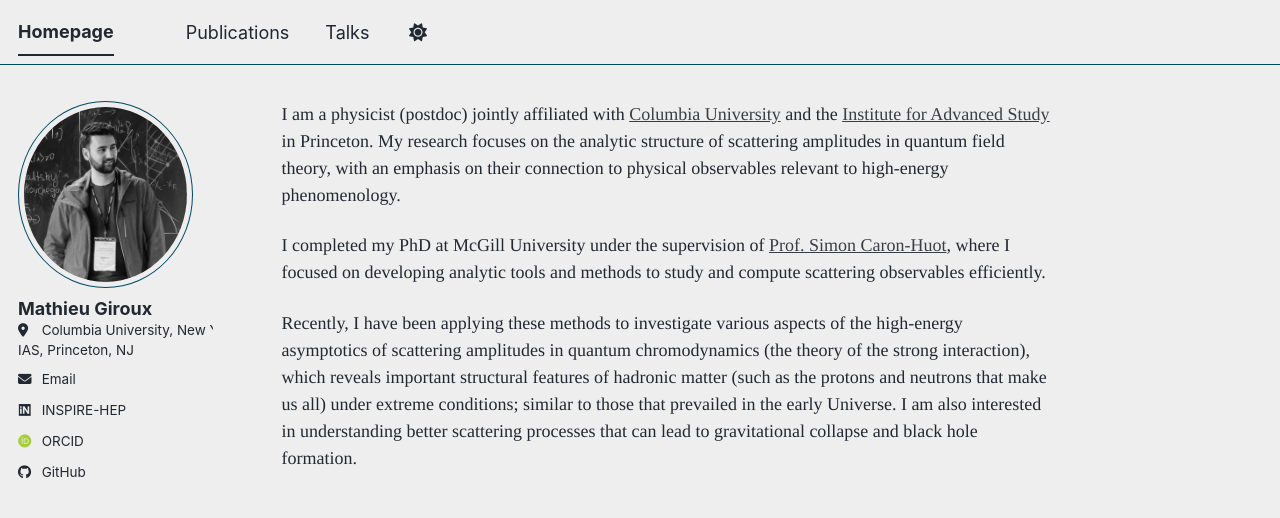
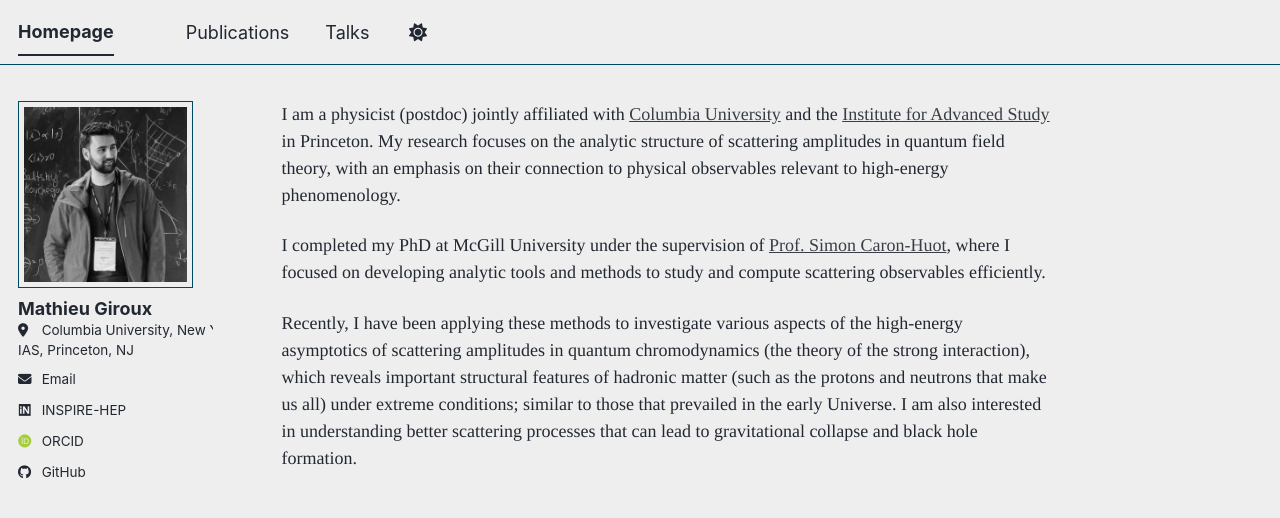
Before and after one commit to StrangeQuark007/StrangeQuark007.github.io, a Jekyll site: the page built from _pages/about.md, in a window 1280 px wide. Shown: the top 518 px of the page. Built offline with Jekyll 4.4.1, drawn with Linux system fonts in a browser that asks for light colours; some web fonts are replaced; a script bundle is joined from its source files by our own code; library files that are not in the unit come from our copies.

Commit message:
Update _custom.scss

```diff
--- a/_sass/_custom.scss
+++ b/_sass/_custom.scss
@@ -17,3 +17,7 @@ figcaption {
 }
 
 body { outline: 10px solid transparent !important; }
+
+.author__avatar img {
+  border-radius: 0 !important;
+}
```
